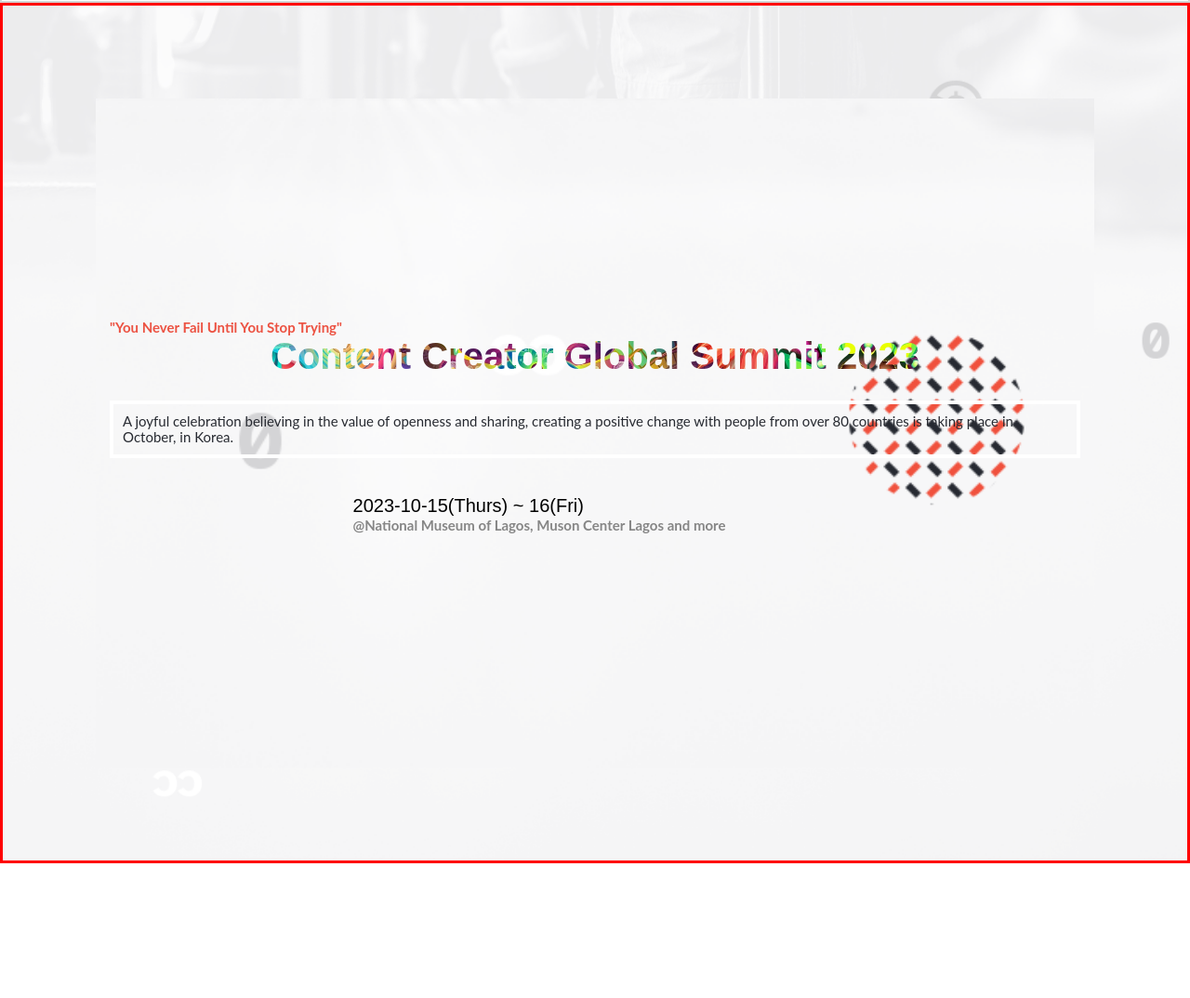
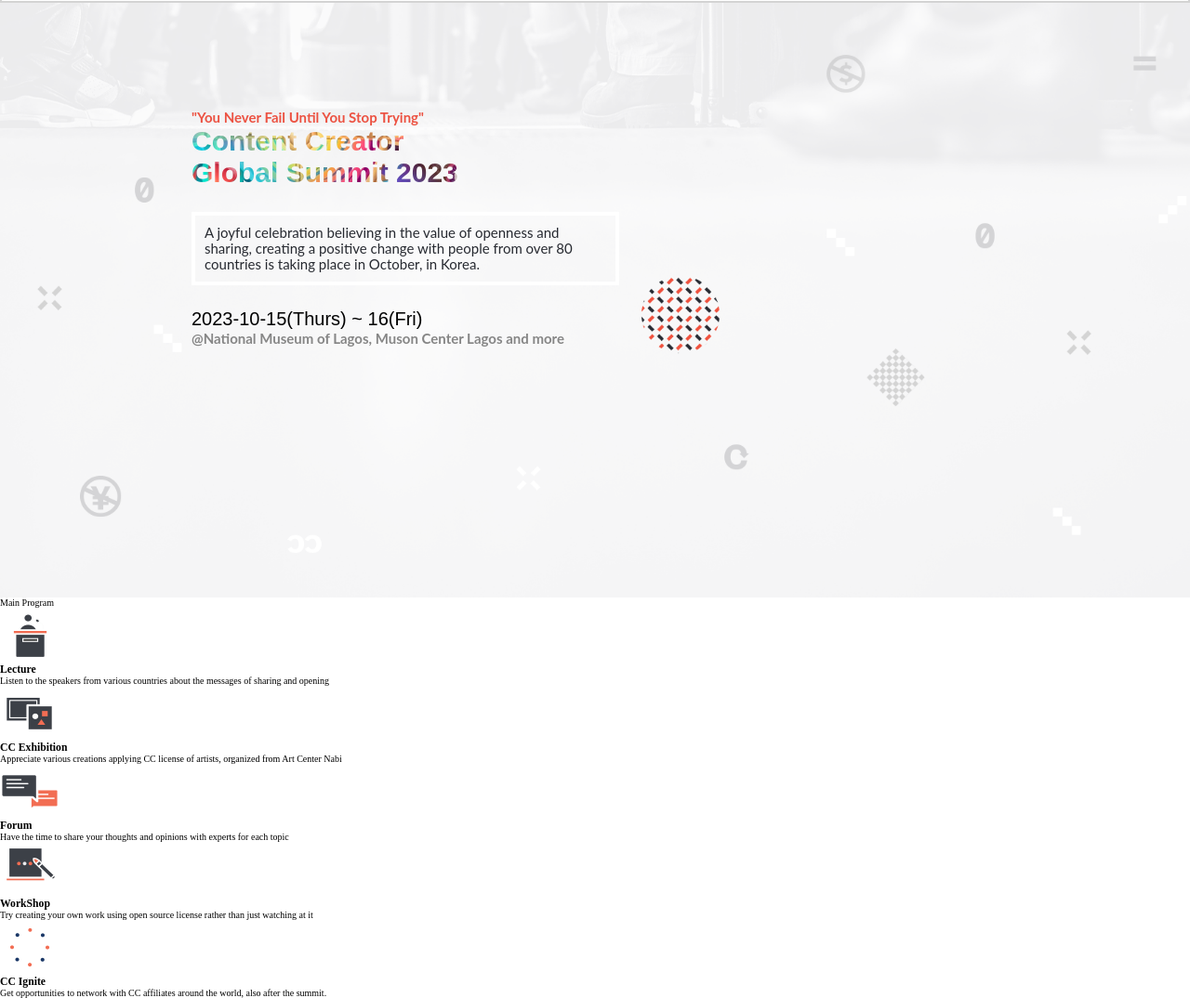
Before and after one commit to Ayokunnumi1/Conference-Page, a website: page index.html in a window 1280 px wide. Shown: the part 97-1171 px from the top of the page at 93% size. Before the commit the page ends 1026 px from the top, so only its background shows below. Drawn offline with Linux system fonts and the light colour scheme; a web font is replaced by a local one.

Commit message:
Create Main Program

```diff
--- a/index.html
+++ b/index.html
@@ -45,11 +45,10 @@
             </nav>
         </div>
 
-    </header>
-    <main class="desktop-header-section">
+        <div class="desktop-header-section">
             <div class="mobile-header-section">
                 <p class="header-theme">"You Never Fail Until You Stop Trying"</p>
-            <h1>Content Creator Global Summit 2023</h1>
+                <h1>Content Creator <br> Global Summit 2023</h1>
                 <p class="header-hero-desc">A joyful celebration believing in the value of openness and
                     sharing, creating a positive change with people from over 80
                     countries is taking place in October, in Korea.
@@ -59,6 +58,35 @@
                     <p class="venue">&#x40;National Museum of Lagos, Muson Center Lagos and more</p>
                 </div>
             </div>
+        </div>
+    </header>
+    <main>
+        <section>
+            <div>
+                <p>Main Program</p>
+                <span></span>
+            </div>
+            <div><img src="images/lecture-img.png" alt="">
+                <h3>Lecture</h3>
+                <p>Listen to the speakers from various countries about the messages of sharing and opening</p>
+            </div>
+            <div><img src="images/exhibition-img.png" alt="">
+                <h3>CC Exhibition</h3>
+                <p>Appreciate various creations applying CC license of artists, organized from Art Center Nabi</p>
+            </div>
+            <div><img src="images/forum-img.png" alt="">
+                <h3>Forum</h3>
+                <p>Have the time to share your thoughts and opinions with experts for each topic</p>
+            </div>
+            <div><img src="images/workshop-img.png" alt="">
+                <h3>WorkShop</h3>
+                <p>Try creating your own work using open source license rather than just watching at it</p>
+            </div>
+            <div><img src="images/ignite-png.png" alt="">
+                <h3>CC Ignite</h3>
+                <p>Get opportunities to network with CC affiliates around the world, also after the summit.</p>
+            </div>
+        </section>
     </main>
     <script src="main.js"></script>
 </body>
--- a/style.css
+++ b/style.css
@@ -74,6 +74,7 @@
   display: none;
 }
 
+/* Header */
 .header-theme {
   color: var(--color-accent);
   font-family: var(--font-lato);
@@ -82,24 +83,19 @@
   width: 100%;
 }
 
-.mobile-header-section {
+.desktop-header-section {
   background-image: url(images/mobile-header-img.png);
   background-repeat: no-repeat;
   background-position: center;
   background-size: cover;
   width: 100%;
-  height: 90vh;
-  display: flex;
-  flex-direction: column;
-  justify-content: center;
-  align-items: center;
-  padding: 15px;
-  overflow: hidden;
+  height: 80vh;
+  padding: 100px 20px;
 }
 
 h1 {
   font-family: var(--font-cocogoose);
-  font-size: 4rem;
+  font-size: 30px;
   background-image: url(images/text-img.webp);
   background-size: cover;
   background-clip: text;
@@ -115,7 +111,7 @@
   color: var(--color-primary);
   padding: 1rem 1rem;
   width: 100%;
-  margin: 25px;
+  margin: 25px 0;
   border: 4px solid var(--color-white);
 }
 
@@ -137,7 +133,7 @@
 }
 
 .date-time {
-  margin: 15px;
+  margin: 15px 0;
 }
 
 @media screen and (min-width: 768px) {
@@ -202,9 +198,13 @@
     background-repeat: no-repeat;
     background-position: center;
     background-size: cover;
-    display: block;
-    padding: 100px;
-    border: 3px solid red;
+    padding-top: 114px;
+    padding-left: 206px;
   }
 
+  .header-hero-desc {
+    width: 460px;
+  }
 }
+
+/* Main Program */
```
Lines whose indentation alone changed are shown as unchanged.
